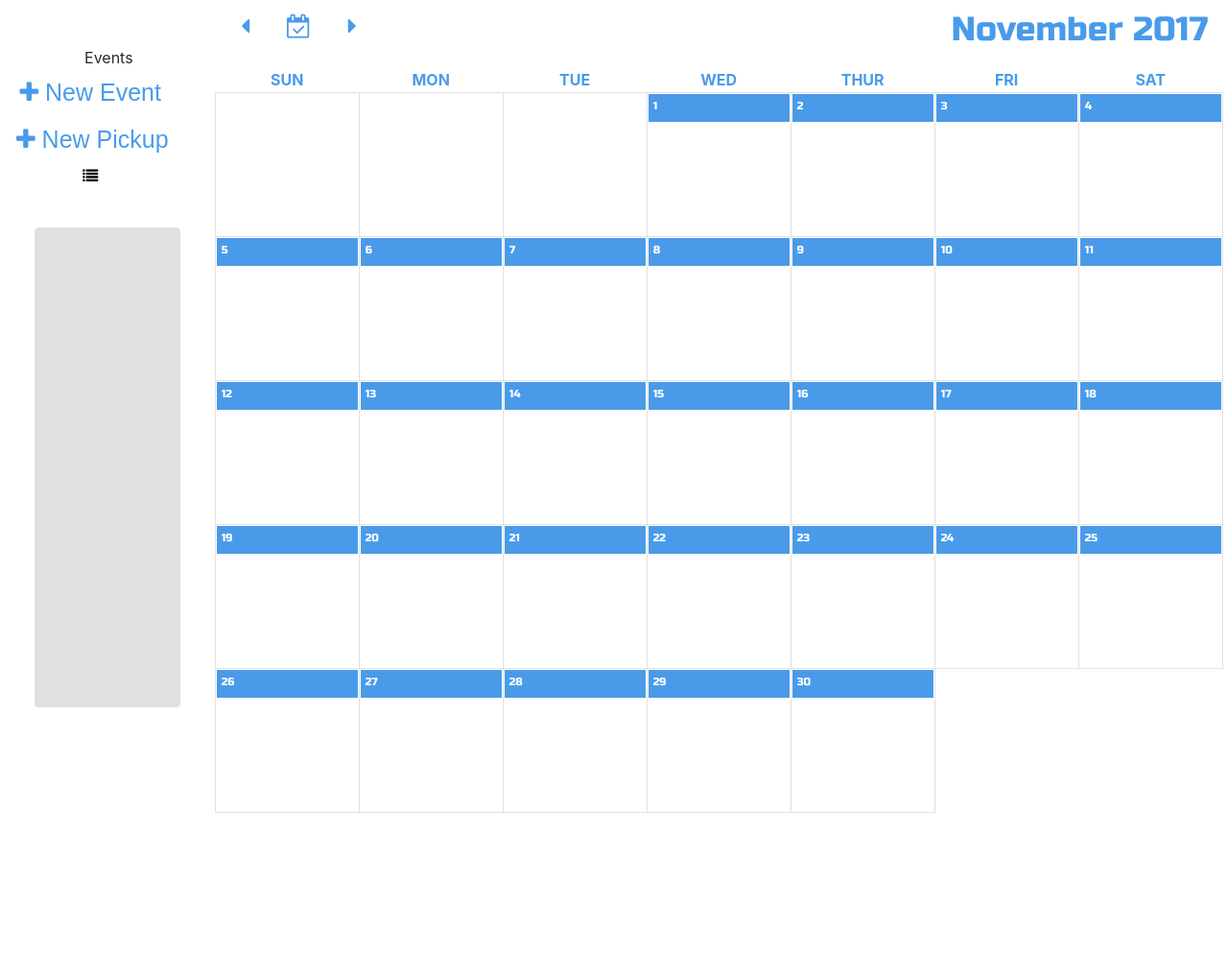
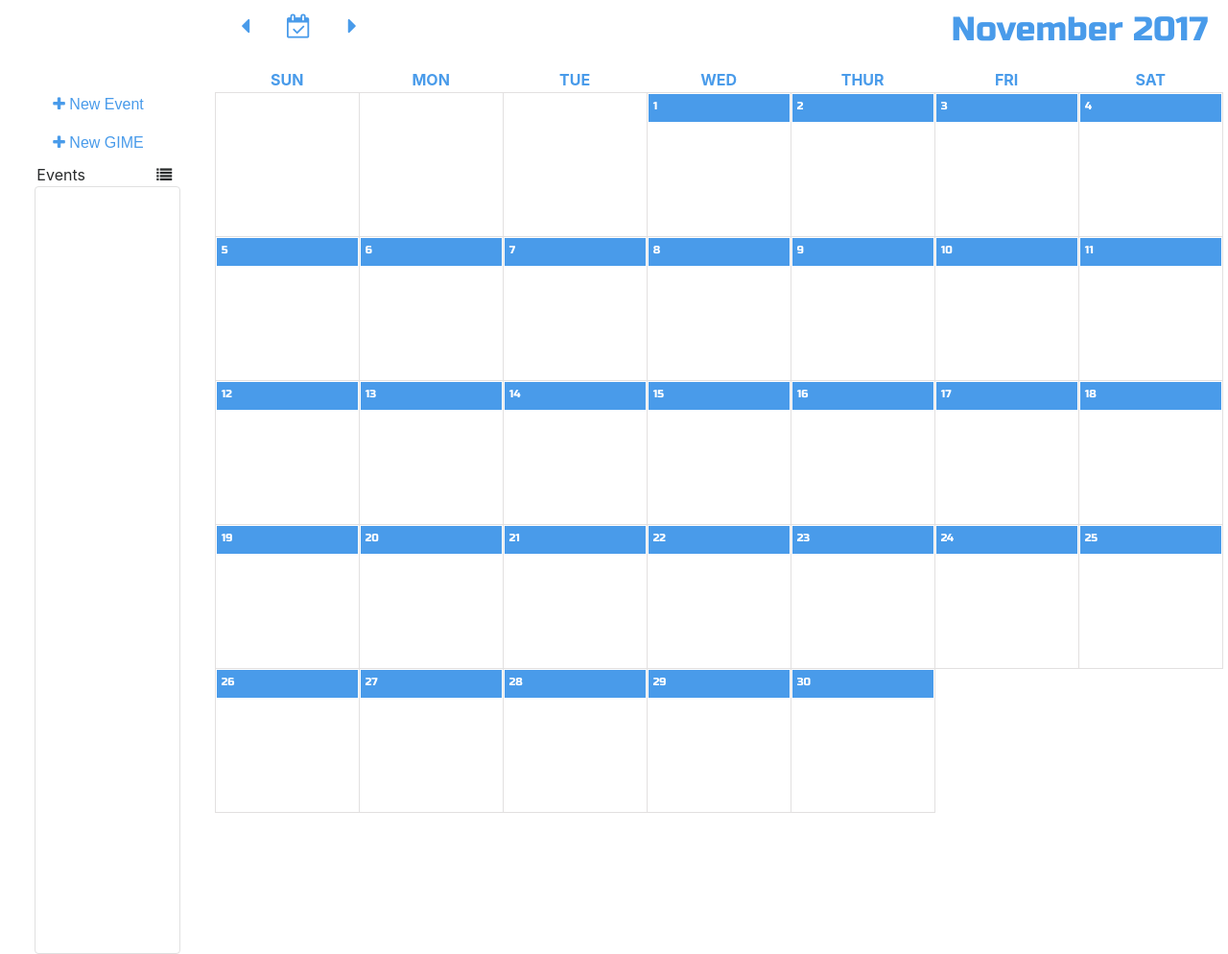
Before and after one commit to Tennyx/rinklink, a Django app: page /rink-calendar/ in a window 1280 px wide. Shown: the whole page at 96% size. Before the commit the page ends 847 px from the top, so only its background shows below. Run offline with Django 3.2, Linux system fonts and the light colour scheme; data comes from the database, SQL or seed files in the repository; parts of the project's set-up code (start-up, migrations or seed data) failed here and were passed over; some libraries are stand-ins or nearby versions.

Commit message:
styling and added - to cal IDs

```diff
--- a/rink_calendar/static/css/main.css
+++ b/rink_calendar/static/css/main.css
@@ -23,9 +23,14 @@ table {
 	font-size: 35px;
 }
 
-#event-header {
+#events-wrapper {
+	margin-top: 90px;
 	width:150px;
 	float:right;
+}
+
+#events-header {
+
 }
 
 .date-num {
@@ -65,12 +70,12 @@ th {
 }
 
 #event-div {
-	margin: 40px 0px 0px 20px;
+	margin: 0px 0px 0px 20px;
 	border: 1px solid #e0e0e0;
-	border-radius:4px;
-	background: #e0e0e0;
+	border-radius:4px;/*
+	background: #e0e0e0;*/
 	width: 152px;
-	height: 500px;
+	height: 800px;
 	float:right;
 }
 
@@ -82,6 +87,14 @@ th {
 	background-color: white;
 	border: none;
 	outline: none;
+	float:right;
+	margin-right: 4px;
+	padding: 0px 5px 0px 5px;
+	border-radius: 4px
+}
+
+#toggle-sort:hover {
+	color: gray;
 }
 
 .time-display {
@@ -152,15 +165,18 @@ th {
 	font-size: 25px;
 }
 
-.btn-cycle:hover {
+.btn-add {
+	color: rgba(73,155,234,1);
+	background: white;
+	margin-bottom: 2px;
+	float: left;
+}
+
+.btn-cycle:hover, .btn-add:hover {
 	color:#f29326;
 }
 
-.btn-cycle:focus {
-	outline:none;
-}
-
-.btn-cycle:active {
+.btn-cycle:active, .btn-add:active {
 	color: #e2edff;
 }
 
--- a/rink_calendar/static/js/rinkCalendar2.js
+++ b/rink_calendar/static/js/rinkCalendar2.js
@@ -13,7 +13,7 @@ let toggleSort = false;
 //creates HTML IDs, filters anything not alphanumeric
 
 function createId(data){
-	let acceptableChar = 'abcdefghijklmnopqrstuvwxyz0123456789';
+	let acceptableChar = '-abcdefghijklmnopqrstuvwxyz0123456789';
 	let newId = ''
 
 	for(i=0;i<data.length;i++){
@@ -118,7 +118,7 @@ function drop(ev, el) {
 
     	if(eventNodeCopy.id[0] === '_'){
     		nodeMetaData = jQuery.extend(true, {}, calData.events[eventNodeCopy.id]);
-    		eventNodeCopy.id = createId(ev.target.id + eventNodeCopy.id);
+    		eventNodeCopy.id = createId(ev.target.id + '-' + eventNodeCopy.id);
     	}
     	else{
     		nodeMetaData = jQuery.extend(true, {}, calData.months[createId(monthHeader)][eventNodeCopy.id]);
@@ -127,7 +127,7 @@ function drop(ev, el) {
 
     	while(eventNodeCopy.id in calData.months[createId(monthHeader)]){
 			nodeMetaData.title += ' copy';
-			eventNodeCopy.id = createId(ev.target.id + nodeMetaData.title + nodeMetaData.startTime + nodeMetaData.endTime);
+			eventNodeCopy.id = createId(ev.target.id + '-' + nodeMetaData.title + nodeMetaData.startTime + nodeMetaData.endTime);
 			eventNodeCopy.innerHTML = createEventDisplay(nodeMetaData.title, nodeMetaData.startTime, nodeMetaData.endTime);
     	}
 
@@ -204,7 +204,7 @@ function createCal(date){
 		let daysInWeek = [];
 		for(i=0;i<7;i++){
 			daysInWeek.push(
-				'<td class="cell-shell" ondrop="drop(event, this)" ondragover="allowDrop(event)" id=' + day + '>\
+				'<td class="cell-shell" ondrop="drop(event, this)" ondragover="allowDrop(event)" id="' + day + '">\
 					<div class="date-num">' + day +'</div>\
 				</td>'
 			);
@@ -318,7 +318,7 @@ $( document ).ready(function() {
 
 			$('#submit-changes').click(function(){
 	   			delete calData.months[createId(monthHeader)][calNode];
-	   			let calId = $('#' + calNode).parent().parent().attr("id") + createId($('#edit-event').val() + $('#edit-time-start').val() + $('#edit-time-end').val());
+	   			let calId = $('#' + calNode).parent().parent().attr("id") + '-' + createId($('#edit-event').val() + $('#edit-time-start').val() + $('#edit-time-end').val());
 				let calTitle = $('#edit-event').val();
 				let calColor = $('#edit-main-color').css("background-color");
 	   			let calStart = $('#edit-time-start').val();
@@ -565,7 +565,7 @@ $( document ).ready(function() {
 
 		$('#submit-changes').click(function(){
    			delete calData.months[createId(monthHeader)][quickEditCal];
-   			let calId = $('#' + quickEditCal).parent().parent().attr("id") + createId($('#edit-event').val() + $('#edit-time-start').val() + $('#edit-time-end').val());
+   			let calId = $('#' + quickEditCal).parent().parent().attr("id") + '-' + createId($('#edit-event').val() + $('#edit-time-start').val() + $('#edit-time-end').val());
 			let calTitle = $('#edit-event').val();
 			let calColor = $('#edit-main-color').css("background-color");
    			let calStart = $('#edit-time-start').val();
--- a/rink_calendar/templates/rink_calendar/rink-calendar.html
+++ b/rink_calendar/templates/rink_calendar/rink-calendar.html
@@ -21,12 +21,10 @@
 	<div class="row">
 		<div class="col-lg-2">
 			<div id="events-wrapper">
-				<div id="event-header" class="text-center">Events</div>
-				<div class="text-center mt-5">
-					<button id="create-event" class="btn btn-cycle" data-toggle="modal" data-target="#edit-modal"><i class="fa fa-plus" aria-hidden="true"></i> New Event</button>
-					<button class="btn btn-cycle"><i class="fa fa-plus" aria-hidden="true"></i> New Pickup</button>
-					<button id="toggle-sort" title="Toggle Sort"><i class="fa fa-list" aria-hidden="true"></i></button>
-				</div>
+					<button id="create-event" class="btn btn-add" data-toggle="modal" data-target="#edit-modal"><i class="fa fa-plus" aria-hidden="true"></i> New Event</button>
+					<button class="btn btn-add"><i class="fa fa-plus" aria-hidden="true"></i> New GIME</button>
+					<div id="events-header">Events <span id="toggle-sort" title="Toggle Sort"><i class="fa fa-list" aria-hidden="true"></i></span></div>
+
 
 				<div id="event-div" class="sortable">
 
```
